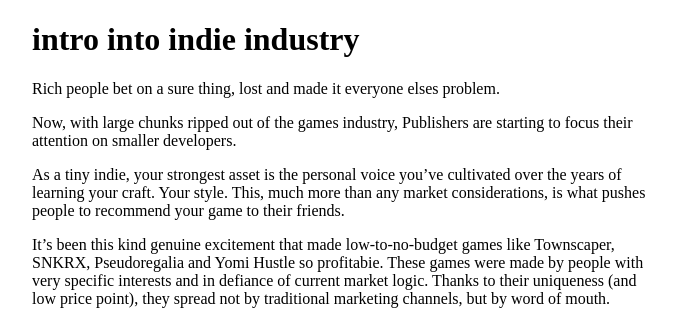
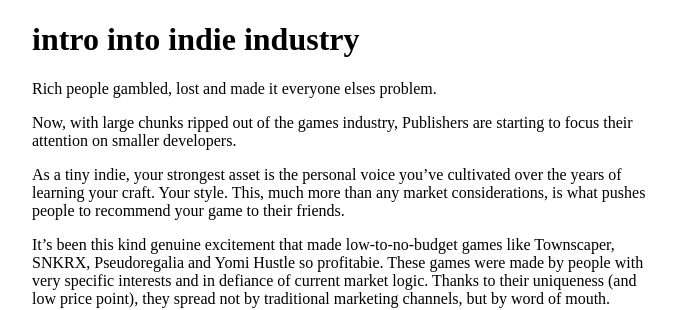
Before and after one commit to stuffedwombat/stuffedwombat.github.io, a Jekyll site: the page built from iiii.md, in a window 1280 px wide. Shown: the top 310 px of the page, without its empty margins (292-987 px from the left). Built offline with Jekyll 4.4.1, drawn with Linux system fonts in a browser that asks for light colours; our own code applies the rules of GitHub Pages for plain Markdown files; comment, search, counter and statistics services are not loaded.

Commit message:
Update iiii.md

```diff
--- a/iiii.md
+++ b/iiii.md
@@ -1,6 +1,6 @@
 <h1>intro into indie industry</h1>
 
-Rich people bet on a sure thing, lost and made it everyone elses problem.
+Rich people gambled, lost and made it everyone elses problem.
 
 Now, with large chunks ripped out of the games industry, Publishers are starting to focus their attention on smaller developers.
 
```
